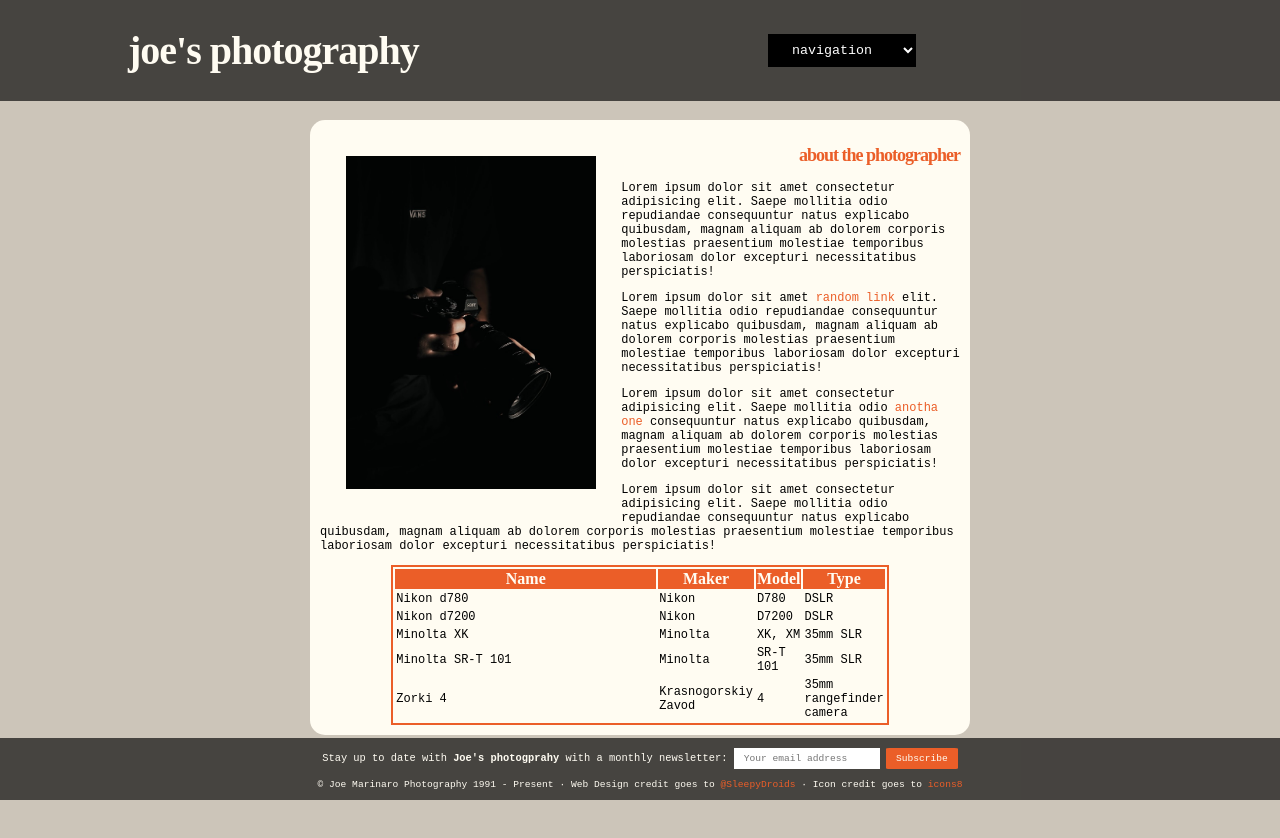
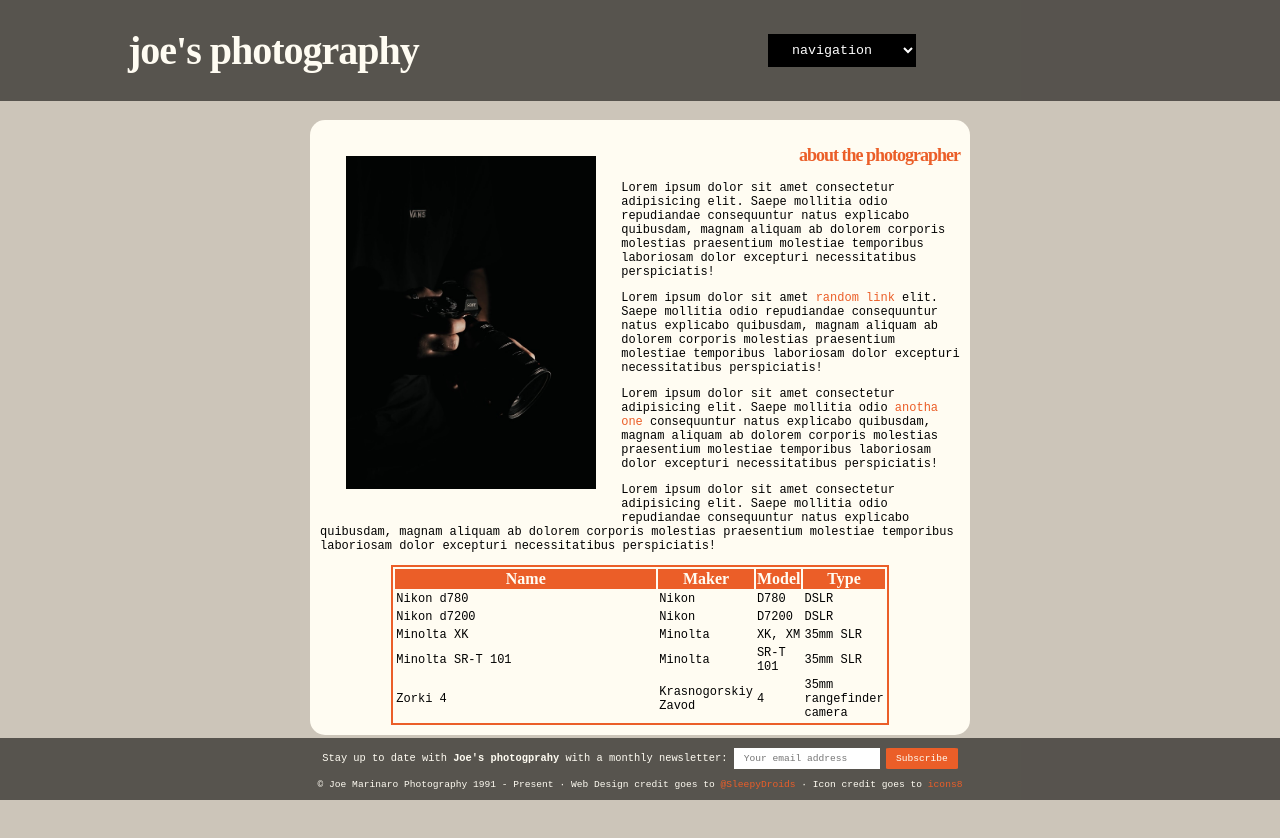
Before and after one commit to SleepyDroids/307_SBA, a plain HTML site: page index.html in a window 1280 px wide. Drawn offline with Linux system fonts and the light colour scheme; a web font is replaced by a local one.

Commit message:
cleaned up the css

```diff
--- a/style.css
+++ b/style.css
@@ -14,8 +14,6 @@ body {
   font-optical-sizing: auto;
   font-weight: normal;
   font-style: normal;
-  /* Additional font from google fonts for the main title header */
-
   font-weight: 400;
   font-style: normal;
 }
@@ -30,7 +28,7 @@ header {
   width: 100%;
   height: auto;
   /* Converted hex code into rgba to make the background semi-opague but make sure the text was unaffected by opacity */
-  background-color: rgba(37, 36, 34, 0.8);
+  background-color: rgba(37, 36, 34, 0.7);
   color: #fffcf2;
   position: fixed;
   top: 0;
@@ -42,6 +40,7 @@ header {
 
 /* The text header of the page */
 header > h1 {
+  /* Additional font from google fonts for the main title header */
   font-family: "Patua One", serif;
   width: 50%;
   text-transform: lowercase;
@@ -73,7 +72,6 @@ a:hover {
 }
 
 /* Editing the select drop down menu, even though it is not compatibile with older browsers */
-
 select {
   /* This is used to reset the drop down menu to it's basic appearance settings */
   appearance: base-select;
@@ -96,7 +94,7 @@ select {
   text-align: center;
   font-size: 0.65rem;
   width: 100%;
-  background-color: rgba(37, 36, 34, 0.8);
+  background-color: rgba(37, 36, 34, 0.7);
   color: #fffcf2;
   position: fixed;
   bottom: 0;
```
